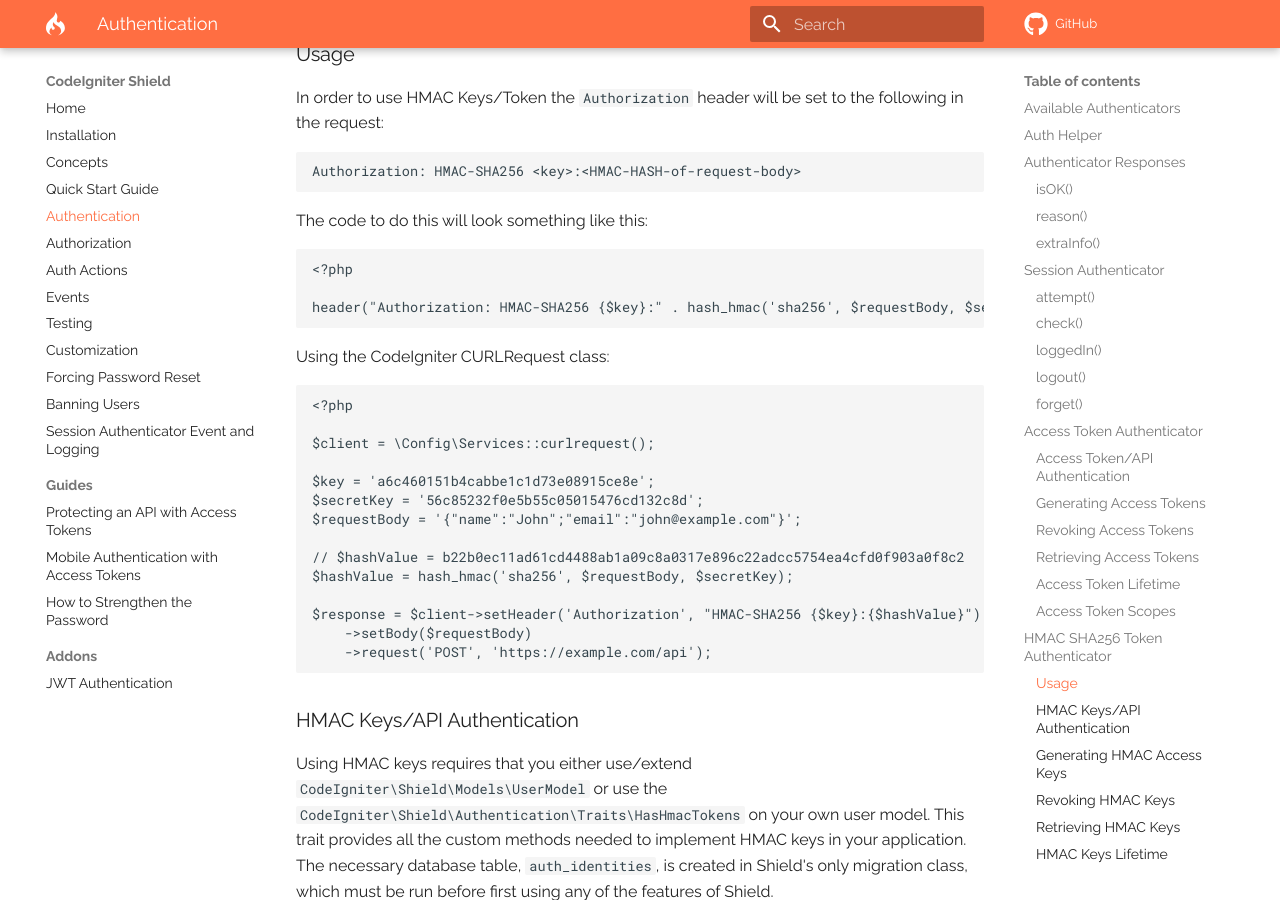
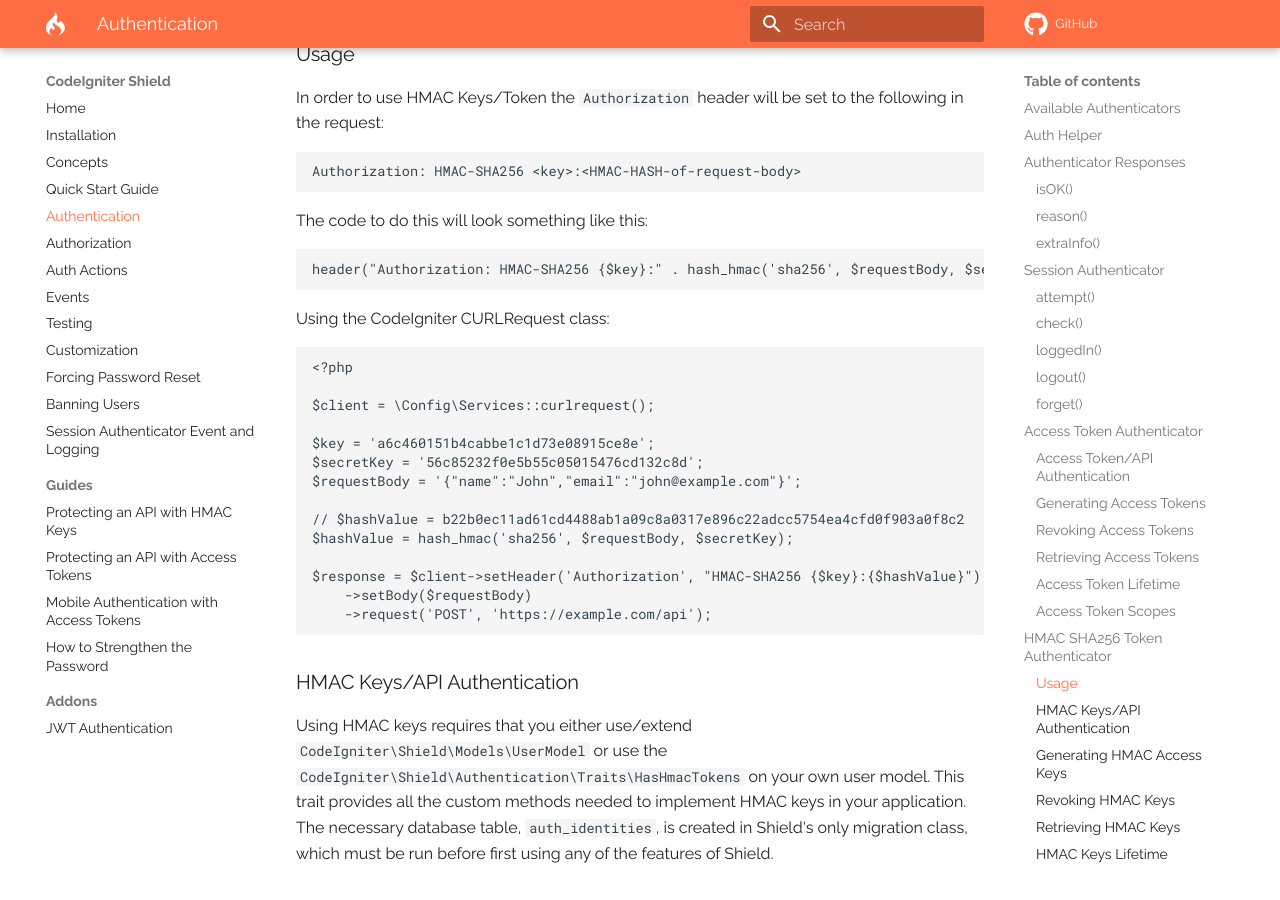
Before and after one commit to codeigniter4/shield, an MkDocs documentation site: the page built from docs/authentication.md, in a window 1280 px wide and 900 px high, scrolled down 7560 px. Built offline with MkDocs 1.6.1 and Material for MkDocs 9.7.7, drawn with Linux system fonts in a browser that asks for light colours; comment, search, counter and statistics services are not loaded; a style sheet for code colours, icons or effects is not loaded; some of the changed text lies outside the part shown.

Commit message:
Improved HMAC Docs
Signed-off-by: tswagger <tim@renowne.com>

````diff
--- a/docs/authentication.md
+++ b/docs/authentication.md
@@ -324,10 +324,12 @@ with their email/password. The application would create a new access token for t
 name, like John's iPhone 12, and return it to the mobile application, where it is stored and used
 in all future requests.
 
-> **Note** For the purpose of this documentation, and to maintain a level of consistency with the Authorization Tokens,
+> **Note**
+> For the purpose of this documentation, and to maintain a level of consistency with the Authorization Tokens,
 > the term "Token" will be used to represent a set of API Keys (key and secretKey).
 
 ### Usage
+
 In order to use HMAC Keys/Token the `Authorization` header will be set to the following in the request:
 
 ```
@@ -337,10 +339,9 @@ Authorization: HMAC-SHA256 <key>:<HMAC-HASH-of-request-body>
 The code to do this will look something like this:
 
 ```php
-<?php
-
 header("Authorization: HMAC-SHA256 {$key}:" . hash_hmac('sha256', $requestBody, $secretKey));
 ```
+
 Using the CodeIgniter CURLRequest class:
 
 ```php
@@ -350,7 +351,7 @@ $client = \Config\Services::curlrequest();
 
 $key = 'a6c460151b4cabbe1c1d73e08915ce8e';
 $secretKey = '56c85232f0e5b55c05015476cd132c8d';
-$requestBody = '{"name":"John";"email":"john@example.com"}';
+$requestBody = '{"name":"John","email":"john@example.com"}';
 
 // $hashValue = b22b0ec11ad61cd4488ab1a09c8a0317e896c22adcc5754ea4cfd0f903a0f8c2
 $hashValue = hash_hmac('sha256', $requestBody, $secretKey);
--- a/mkdocs.yml
+++ b/mkdocs.yml
@@ -51,6 +51,7 @@ nav:
   - Banning Users: banning_users.md
   - session_auth_event_and_logging.md
   - Guides:
+    - guides/api_hmac_keys.md
     - guides/api_tokens.md
     - guides/mobile_apps.md
     - guides/strengthen_password.md
````
Also changed, not shown: other parts of docs/authentication.md (+2 -2 lines), docs/guides/api_hmac_keys.md (+1 -1 lines), 1 other file.
